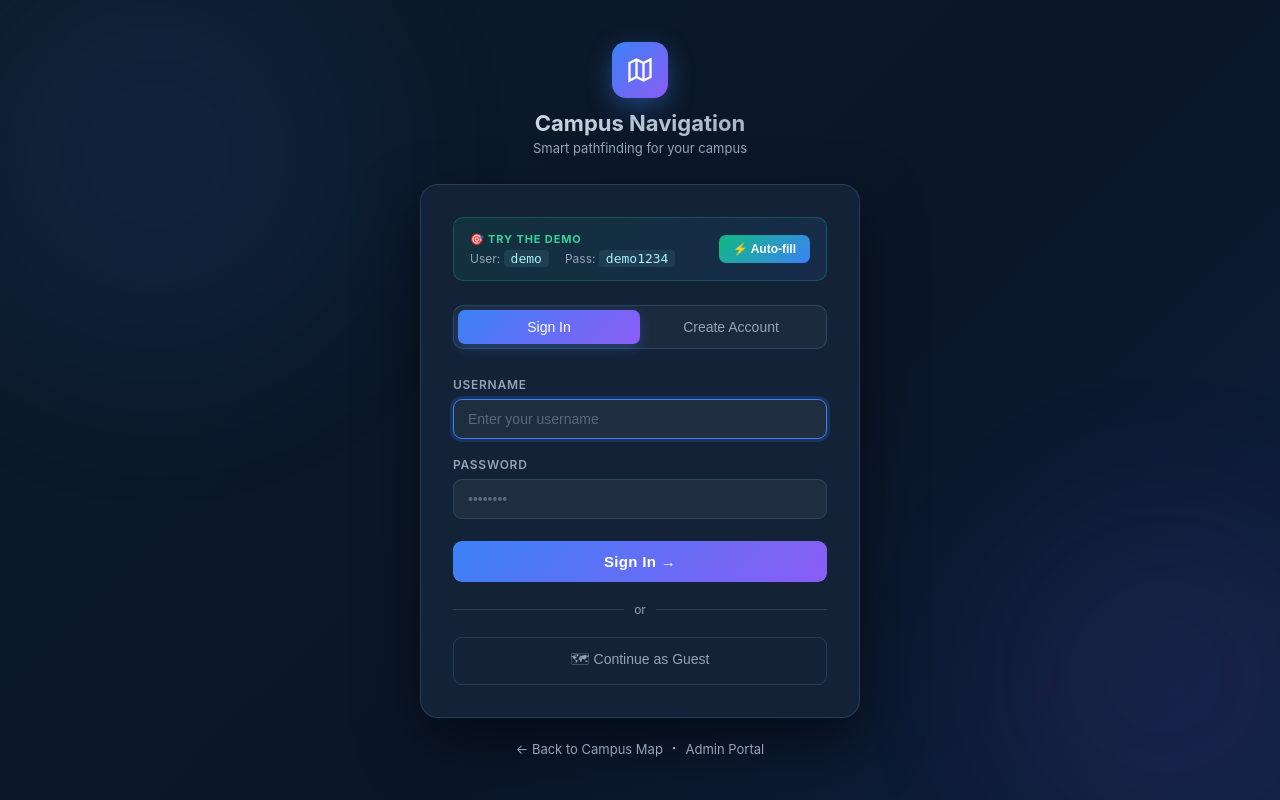
After one commit to kalyanigattu09/campus-navigation-system, a Django app: page /login/ in a window 1280 px wide. The commit adds this page. Run offline with Django 4.2, Linux system fonts and the light colour scheme.

Commit message:
feat: user login/register page, fix demo race condition, fix admin credentials, demo user

```diff
--- /dev/null
+++ b/navigation/templates/navigation/login.html
@@ -0,0 +1,407 @@
+<!DOCTYPE html>
+<html lang="en">
+<head>
+  <meta charset="UTF-8" />
+  <meta name="viewport" content="width=device-width, initial-scale=1.0" />
+  <title>Sign In — Campus Navigation</title>
+  <style>
+    :root {
+      --bg: #0D1B2A;
+      --card: #132236;
+      --border: rgba(99,179,237,0.2);
+      --primary: #3B82F6;
+      --accent: #8B5CF6;
+      --success: #10B981;
+      --danger: #FC8181;
+      --danger-bg: rgba(252,129,129,0.12);
+      --text: #E2E8F0;
+      --muted: #94A3B8;
+    }
+    * { box-sizing: border-box; margin: 0; padding: 0; }
+    body {
+      font-family: -apple-system, BlinkMacSystemFont, "Segoe UI", Roboto, sans-serif;
+      background: linear-gradient(135deg, #0D1B2A 0%, #0a1628 60%, #0f2040 100%);
+      min-height: 100vh;
+      display: flex;
+      align-items: center;
+      justify-content: center;
+      padding: 20px;
+      color: var(--text);
+    }
+
+    /* Animated background blobs */
+    body::before, body::after {
+      content: '';
+      position: fixed;
+      border-radius: 50%;
+      filter: blur(80px);
+      opacity: 0.12;
+      pointer-events: none;
+      z-index: 0;
+    }
+    body::before {
+      width: 500px; height: 500px;
+      background: radial-gradient(circle, #3B82F6, transparent);
+      top: -100px; left: -100px;
+      animation: float1 8s ease-in-out infinite;
+    }
+    body::after {
+      width: 400px; height: 400px;
+      background: radial-gradient(circle, #8B5CF6, transparent);
+      bottom: -100px; right: -100px;
+      animation: float2 10s ease-in-out infinite;
+    }
+    @keyframes float1 { 0%,100%{transform:translate(0,0)} 50%{transform:translate(30px,20px)} }
+    @keyframes float2 { 0%,100%{transform:translate(0,0)} 50%{transform:translate(-20px,-30px)} }
+
+    .wrapper {
+      position: relative;
+      z-index: 1;
+      width: 100%;
+      max-width: 440px;
+    }
+
+    /* Brand header */
+    .brand {
+      text-align: center;
+      margin-bottom: 28px;
+    }
+    .brand-icon {
+      width: 56px; height: 56px;
+      background: linear-gradient(135deg, #3B82F6, #8B5CF6);
+      border-radius: 14px;
+      display: inline-flex;
+      align-items: center;
+      justify-content: center;
+      margin-bottom: 12px;
+      box-shadow: 0 8px 24px rgba(59,130,246,0.4);
+    }
+    .brand-icon svg { width: 28px; height: 28px; color: #fff; }
+    .brand h1 {
+      font-size: 22px;
+      font-weight: 700;
+      background: linear-gradient(135deg, #E2E8F0, #94A3B8);
+      -webkit-background-clip: text;
+      -webkit-text-fill-color: transparent;
+    }
+    .brand p { font-size: 13px; color: var(--muted); margin-top: 4px; }
+
+    /* Card */
+    .card {
+      background: var(--card);
+      border: 1px solid var(--border);
+      border-radius: 18px;
+      padding: 32px;
+      box-shadow: 0 24px 60px rgba(0,0,0,0.5);
+    }
+
+    /* Tabs */
+    .tabs {
+      display: flex;
+      background: rgba(255,255,255,0.04);
+      border-radius: 10px;
+      padding: 4px;
+      margin-bottom: 28px;
+      border: 1px solid var(--border);
+    }
+    .tab-btn {
+      flex: 1;
+      padding: 9px;
+      border: none;
+      border-radius: 7px;
+      background: transparent;
+      color: var(--muted);
+      font-size: 14px;
+      font-weight: 500;
+      cursor: pointer;
+      transition: all 0.2s;
+    }
+    .tab-btn.active {
+      background: linear-gradient(135deg, var(--primary), var(--accent));
+      color: #fff;
+      box-shadow: 0 4px 12px rgba(59,130,246,0.3);
+    }
+
+    /* Form panels */
+    .panel { display: none; }
+    .panel.active { display: block; }
+
+    .form-group { margin-bottom: 18px; }
+    label {
+      display: block;
+      font-size: 12px;
+      font-weight: 600;
+      text-transform: uppercase;
+      letter-spacing: 0.06em;
+      color: var(--muted);
+      margin-bottom: 7px;
+    }
+    input[type="text"],
+    input[type="email"],
+    input[type="password"] {
+      width: 100%;
+      padding: 11px 14px;
+      font-size: 14px;
+      background: rgba(255,255,255,0.05);
+      border: 1px solid var(--border);
+      border-radius: 9px;
+      color: var(--text);
+      outline: none;
+      transition: border-color 0.2s, box-shadow 0.2s;
+    }
+    input::placeholder { color: rgba(148,163,184,0.5); }
+    input:focus {
+      border-color: var(--primary);
+      box-shadow: 0 0 0 3px rgba(59,130,246,0.18);
+    }
+
+    .submit-btn {
+      width: 100%;
+      padding: 12px;
+      border: none;
+      border-radius: 9px;
+      background: linear-gradient(135deg, var(--primary), var(--accent));
+      color: #fff;
+      font-size: 15px;
+      font-weight: 600;
+      cursor: pointer;
+      transition: opacity 0.2s, transform 0.1s;
+      letter-spacing: 0.02em;
+      margin-top: 4px;
+    }
+    .submit-btn:hover { opacity: 0.9; transform: translateY(-1px); }
+    .submit-btn:active { transform: translateY(0); }
+
+    .alert {
+      padding: 11px 14px;
+      border-radius: 8px;
+      font-size: 13px;
+      margin-bottom: 20px;
+    }
+    .alert-error { background: var(--danger-bg); border: 1px solid rgba(252,129,129,0.3); color: var(--danger); }
+    .alert-success { background: rgba(16,185,129,0.12); border: 1px solid rgba(16,185,129,0.3); color: #34D399; }
+
+    /* Demo card */
+    .demo-card {
+      background: linear-gradient(135deg, rgba(16,185,129,0.10), rgba(59,130,246,0.10));
+      border: 1px solid rgba(16,185,129,0.3);
+      border-radius: 10px;
+      padding: 14px 16px;
+      margin-bottom: 24px;
+      display: flex;
+      align-items: center;
+      justify-content: space-between;
+      flex-wrap: wrap;
+      gap: 10px;
+    }
+    .demo-info { font-size: 13px; }
+    .demo-info .label { font-size: 11px; font-weight: 700; color: #34D399; letter-spacing: 0.08em; text-transform: uppercase; margin-bottom: 5px; }
+    .demo-cred { display: flex; gap: 16px; flex-wrap: wrap; }
+    .demo-cred span { font-size: 12px; color: var(--muted); }
+    .demo-cred code { font-size: 13px; color: #A5F3FC; font-family: "SF Mono","Fira Code",monospace; background: rgba(165,243,252,0.08); padding: 1px 7px; border-radius: 4px; }
+    .autofill-btn {
+      background: linear-gradient(135deg, #10B981, #3B82F6);
+      color: #fff;
+      border: none;
+      border-radius: 7px;
+      padding: 7px 14px;
+      font-size: 12px;
+      font-weight: 600;
+      cursor: pointer;
+      white-space: nowrap;
+    }
+    .autofill-btn:hover { opacity: 0.85; }
+
+    .divider {
+      display: flex;
+      align-items: center;
+      gap: 10px;
+      margin: 20px 0;
+      color: var(--muted);
+      font-size: 12px;
+    }
+    .divider::before, .divider::after {
+      content: '';
+      flex: 1;
+      height: 1px;
+      background: var(--border);
+    }
+
+    .guest-btn {
+      width: 100%;
+      padding: 11px;
+      background: transparent;
+      border: 1px solid var(--border);
+      border-radius: 9px;
+      color: var(--muted);
+      font-size: 14px;
+      cursor: pointer;
+      transition: all 0.2s;
+    }
+    .guest-btn:hover { border-color: var(--primary); color: var(--text); background: rgba(59,130,246,0.08); }
+
+    .footer-links {
+      text-align: center;
+      margin-top: 20px;
+    }
+    .footer-links a {
+      color: var(--muted);
+      font-size: 13px;
+      text-decoration: none;
+      transition: color 0.2s;
+    }
+    .footer-links a:hover { color: var(--primary); }
+
+    .pwd-strength { margin-top: 6px; height: 3px; border-radius: 2px; background: rgba(255,255,255,0.08); overflow: hidden; }
+    .pwd-bar { height: 100%; width: 0; border-radius: 2px; transition: width 0.3s, background 0.3s; }
+  </style>
+</head>
+<body>
+<div class="wrapper">
+
+  <!-- Brand -->
+  <div class="brand">
+    <div class="brand-icon">
+      <svg viewBox="0 0 24 24" fill="none" stroke="currentColor" stroke-width="2">
+        <polygon points="3 6 9 3 15 6 21 3 21 18 15 21 9 18 3 21"></polygon>
+        <line x1="9" y1="3" x2="9" y2="18"></line>
+        <line x1="15" y1="6" x2="15" y2="21"></line>
+      </svg>
+    </div>
+    <h1>Campus Navigation</h1>
+    <p>Smart pathfinding for your campus</p>
+  </div>
+
+  <!-- Card -->
+  <div class="card">
+
+    <!-- Demo credentials banner -->
+    <div class="demo-card">
+      <div class="demo-info">
+        <div class="label">🎯 Try the Demo</div>
+        <div class="demo-cred">
+          <span>User: <code>demo</code></span>
+          <span>Pass: <code>demo1234</code></span>
+        </div>
+      </div>
+      <button class="autofill-btn" onclick="autofillDemo()">⚡ Auto-fill</button>
+    </div>
+
+    <!-- Tabs -->
+    <div class="tabs">
+      <button class="tab-btn active" id="tab-signin" onclick="switchTab('signin')">Sign In</button>
+      <button class="tab-btn" id="tab-signup" onclick="switchTab('signup')">Create Account</button>
+    </div>
+
+    <!-- Sign In Panel -->
+    <div class="panel active" id="panel-signin">
+      {% if login_error %}
+      <div class="alert alert-error">{{ login_error }}</div>
+      {% endif %}
+      {% if success_message %}
+      <div class="alert alert-success">{{ success_message }}</div>
+      {% endif %}
+
+      <form method="POST" action="{% url 'user_login' %}">
+        {% csrf_token %}
+        <input type="hidden" name="form_type" value="login" />
+        <div class="form-group">
+          <label for="login-username">Username</label>
+          <input type="text" id="login-username" name="username" required autofocus placeholder="Enter your username" />
+        </div>
+        <div class="form-group">
+          <label for="login-password">Password</label>
+          <input type="password" id="login-password" name="password" required placeholder="••••••••" />
+        </div>
+        <button type="submit" class="submit-btn">Sign In →</button>
+      </form>
+
+      <div class="divider">or</div>
+      <button class="guest-btn" onclick="window.location.href='/'">🗺 Continue as Guest</button>
+    </div>
+
+    <!-- Sign Up Panel -->
+    <div class="panel" id="panel-signup">
+      {% if signup_error %}
+      <div class="alert alert-error">{{ signup_error }}</div>
+      {% endif %}
+
+      <form method="POST" action="{% url 'user_register' %}">
+        {% csrf_token %}
+        <input type="hidden" name="form_type" value="register" />
+        <div class="form-group">
+          <label for="reg-username">Username</label>
+          <input type="text" id="reg-username" name="username" required placeholder="Choose a username" />
+        </div>
+        <div class="form-group">
+          <label for="reg-email">Email (optional)</label>
+          <input type="email" id="reg-email" name="email" placeholder="you@example.com" />
+        </div>
+        <div class="form-group">
+          <label for="reg-password">Password</label>
+          <input type="password" id="reg-password" name="password" required placeholder="Min 6 characters" oninput="checkStrength(this.value)" />
+          <div class="pwd-strength"><div class="pwd-bar" id="pwd-bar"></div></div>
+        </div>
+        <div class="form-group">
+          <label for="reg-confirm">Confirm Password</label>
+          <input type="password" id="reg-confirm" name="confirm_password" required placeholder="Repeat password" />
+        </div>
+        <button type="submit" class="submit-btn">Create Account →</button>
+      </form>
+
+      <div class="divider">or</div>
+      <button class="guest-btn" onclick="window.location.href='/'">🗺 Continue as Guest</button>
+    </div>
+
+  </div><!-- /card -->
+
+  <div class="footer-links">
+    <a href="/">← Back to Campus Map</a>
+    &nbsp;·&nbsp;
+    <a href="/admin-login/">Admin Portal</a>
+  </div>
+
+</div><!-- /wrapper -->
+
+<script>
+  // Switch between Sign In / Create Account tabs
+  function switchTab(tab) {
+    document.querySelectorAll('.tab-btn').forEach(b => b.classList.remove('active'));
+    document.querySelectorAll('.panel').forEach(p => p.classList.remove('active'));
+    document.getElementById('tab-' + tab).classList.add('active');
+    document.getElementById('panel-' + tab).classList.add('active');
+  }
+
+  // Auto-fill demo credentials
+  function autofillDemo() {
+    switchTab('signin');
+    document.getElementById('login-username').value = 'demo';
+    document.getElementById('login-password').value = 'demo1234';
+    const btn = event.target;
+    btn.textContent = '✓ Done!';
+    setTimeout(() => { btn.textContent = '⚡ Auto-fill'; }, 1500);
+  }
+
+  // Password strength indicator
+  function checkStrength(val) {
+    const bar = document.getElementById('pwd-bar');
+    let score = 0;
+    if (val.length >= 6) score++;
+    if (val.length >= 10) score++;
+    if (/[A-Z]/.test(val)) score++;
+    if (/[0-9]/.test(val)) score++;
+    if (/[^A-Za-z0-9]/.test(val)) score++;
+    const colors = ['#FC8181','#FBBF24','#FBBF24','#34D399','#10B981'];
+    bar.style.width = (score * 20) + '%';
+    bar.style.background = colors[score - 1] || '#FC8181';
+  }
+
+  // If URL has ?tab=signup, switch to signup
+  if (new URLSearchParams(location.search).get('tab') === 'signup') {
+    switchTab('signup');
+  }
+  // If redirect after registration error, stay on signup
+  {% if signup_error %}switchTab('signup');{% endif %}
+</script>
+</body>
+</html>
--- a/navigation/urls.py
+++ b/navigation/urls.py
@@ -10,6 +10,11 @@ urlpatterns = [
     path("analytics/", views.analytics_view, name="analytics"),
     path("admin-login/", views.admin_login_view, name="admin_login"),
     path("admin-logout/", views.admin_logout_view, name="admin_logout"),
+
+    # User auth
+    path("login/", views.user_login_view, name="user_login"),
+    path("register/", views.user_register_view, name="user_register"),
+    path("logout/", views.user_logout_view, name="user_logout"),
 
     # REST API — Locations
     path("api/locations/", views.api_locations, name="api_locations"),
--- a/navigation/views.py
+++ b/navigation/views.py
@@ -884,3 +884,59 @@ def api_map_delete(request: HttpRequest, map_id: int) -> JsonResponse:
         invalidate_graph_cache()
 
     return JsonResponse({"message": f"Map '{name}' and all its data have been deleted.", "success": True})
+
+
+# ---------------------------------------------------------------------------
+# User Registration & Login Views
+# ---------------------------------------------------------------------------
+
+
+def user_login_view(request: HttpRequest):
+    """Handle regular user login (non-admin)."""
+    if request.user.is_authenticated:
+        return redirect("/")
+
+    ctx = {}
+    if request.method == "POST":
+        username = request.POST.get("username", "").strip()
+        password = request.POST.get("password", "").strip()
+        user = authenticate(request, username=username, password=password)
+        if user is not None and user.is_active:
+            login(request, user)
+            return redirect(request.GET.get("next", "/"))
+        ctx["login_error"] = "Invalid username or password. Please try again."
+    return render(request, "navigation/login.html", ctx)
+
+
+def user_register_view(request: HttpRequest):
+    """Handle new user registration."""
+    if request.user.is_authenticated:
+        return redirect("/")
+
+    if request.method == "POST":
+        from django.contrib.auth.models import User as DjangoUser
+        username = request.POST.get("username", "").strip()
+        email = request.POST.get("email", "").strip()
+        password = request.POST.get("password", "").strip()
+        confirm = request.POST.get("confirm_password", "").strip()
+
+        if not username or not password:
+            return render(request, "navigation/login.html", {"signup_error": "Username and password are required."})
+        if len(password) < 6:
+            return render(request, "navigation/login.html", {"signup_error": "Password must be at least 6 characters."})
+        if password != confirm:
+            return render(request, "navigation/login.html", {"signup_error": "Passwords do not match."})
+        if DjangoUser.objects.filter(username=username).exists():
+            return render(request, "navigation/login.html", {"signup_error": f"Username '{username}' is already taken. Please choose another."})
+
+        user = DjangoUser.objects.create_user(username=username, email=email, password=password)
+        login(request, user)
+        return redirect("/")
+
+    return redirect("/login/?tab=signup")
+
+
+def user_logout_view(request: HttpRequest):
+    """Handle regular user session logout."""
+    logout(request)
+    return redirect("/login/")
```
Also changed, not shown: navigation/templates/navigation/admin_login.html (+28 -4 lines), navigation/templates/navigation/index.html (+21 -2 lines), 1 other file.
